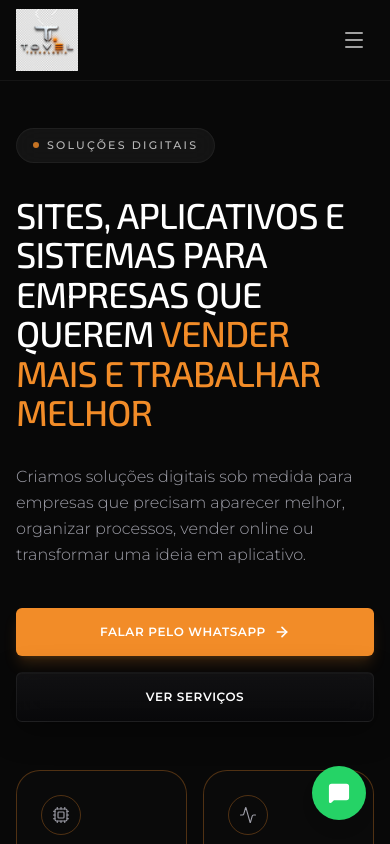
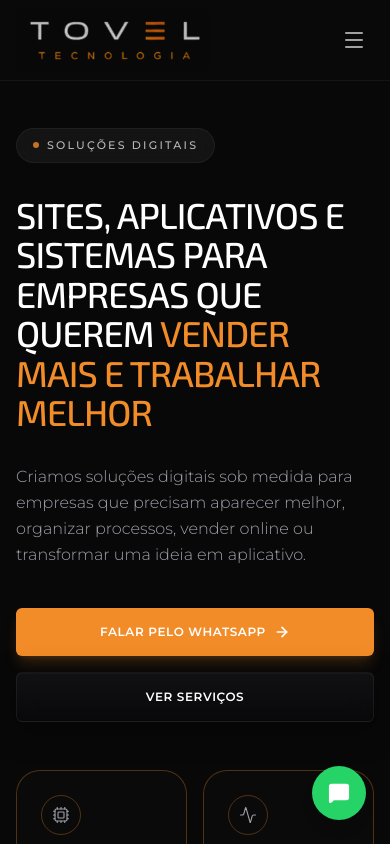
Before and after one commit to rodrigokania-droid/Tovel-tech, a React (Vite) app: page / in a window 390 px wide. Shown: the top 844 px of the page. Built offline with nearby package versions, Linux system fonts and the light colour scheme.

Commit message:
feat: create responsive Header component with navigation and CTA button

```diff
--- a/src/components/Header.tsx
+++ b/src/components/Header.tsx
@@ -36,10 +36,9 @@ export default function Header({ activePage, setActivePage }: HeaderProps) {
             onClick={() => handleNavClick('home')}
             id="header-logo-container"
           >
-            <img
-              src="/logo-transparent.png"
-              alt="Tovel Tecnologia"
-              className="h-[62px] w-auto object-contain group-hover:scale-[1.02] transition-transform duration-300"
+            <TransparentLogo
+              src="/logo-menu.webp"
+              className="h-[62px] w-auto object-contain mix-blend-screen group-hover:scale-[1.02] transition-transform duration-300"
             />
           </div>
 
```
